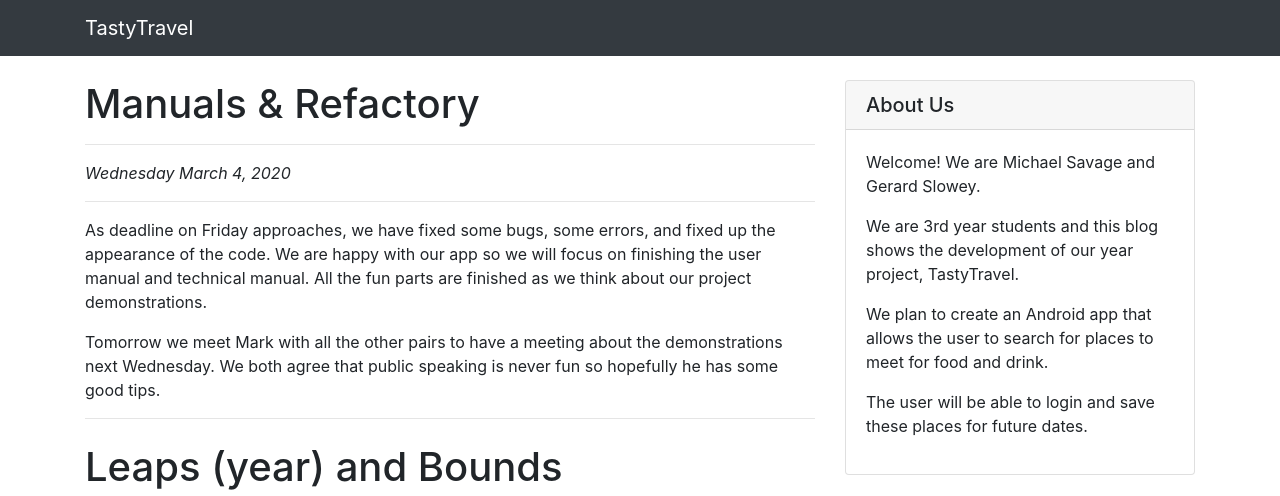
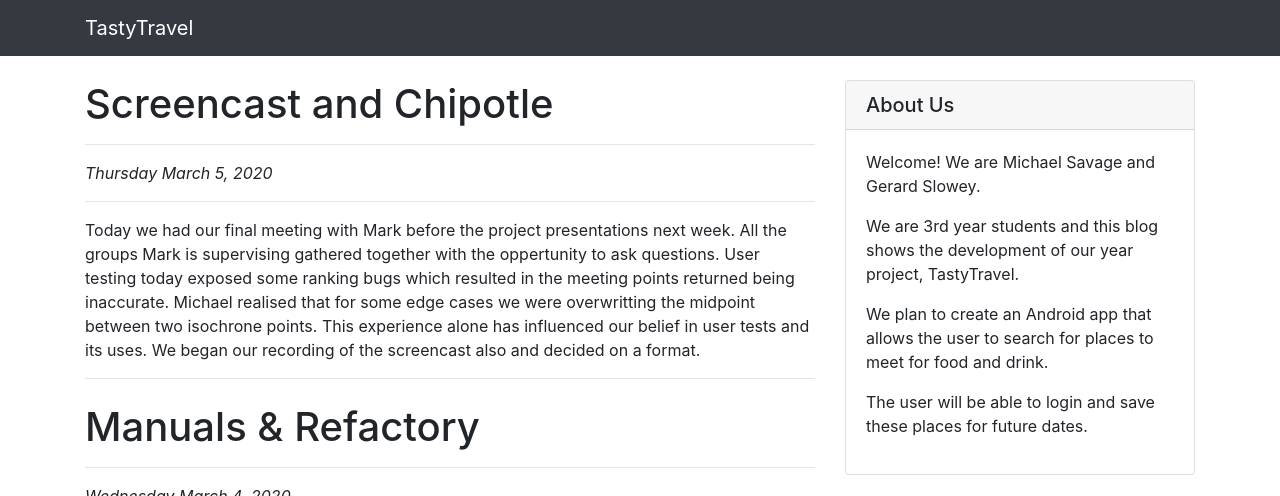
Before and after one commit to michaelssavage/TastyTravel-Blog, a plain HTML site: page index.html in a window 1280 px wide. Shown: the top 496 px of the page. Drawn offline with Linux system fonts and the light colour scheme.

Commit message:
New blog post

```diff
--- a/index.html
+++ b/index.html
@@ -35,6 +35,20 @@
 
       <!-- Post Content Column -->
       <div class="col-lg-8">
+
+<!-- 17 -->
+        <h1 class="mt-4">Screencast and Chipotle</h1>
+        <hr>
+        <p class ="date">Thursday March 5, 2020</p>
+        <hr>
+        <p>Today we had our final meeting with Mark before the project presentations next week. All the groups Mark is supervising gathered together with the oppertunity to ask questions.
+
+          User testing today exposed some ranking bugs which resulted in the meeting points returned being inaccurate. Michael realised that for some edge cases we were overwritting the midpoint between two isochrone points.
+          This experience alone has influenced our belief in user tests and its uses.
+
+          We began our recording of the screencast also and decided on a format.
+        </p>
+        <hr>
 
 <!-- 16 -->
         <h1 class="mt-4">Manuals & Refactory</h1>
```
